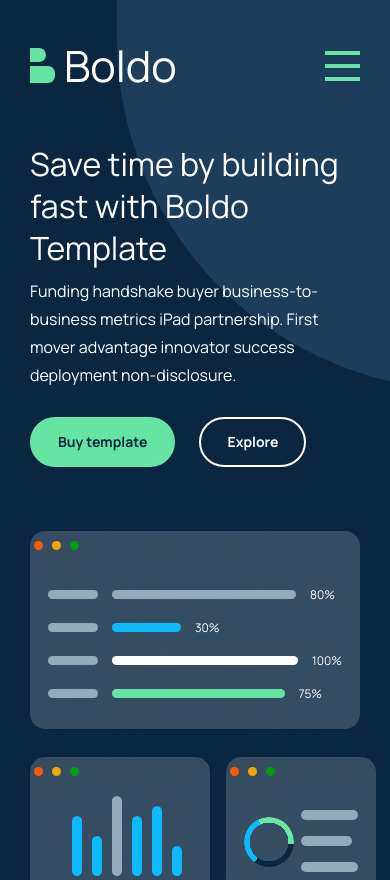
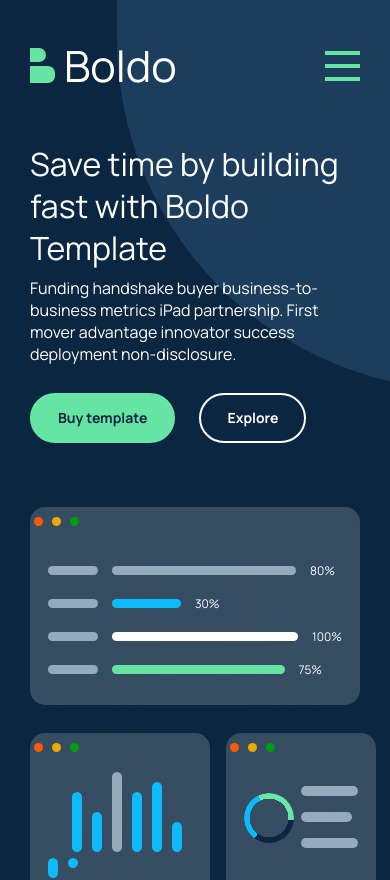
Before and after one commit to johnsonfash/breet, a React (Create React App) app: page / in a window 390 px wide. Shown: the top 880 px of the page. Built offline with nearby package versions, Linux system fonts and the light colour scheme.

Commit message:
fixed button on mobile

```diff
--- a/src/pages/sectionOne/index.css
+++ b/src/pages/sectionOne/index.css
@@ -486,6 +486,9 @@ nav .login {
     margin-bottom: 0.5rem;
     line-height: 42px;
   }
+  .main p {
+    line-height: 22px;
+  }
   .main .buttons-container a {
     font-size: 14px;
     padding: 9px 26px;
```
